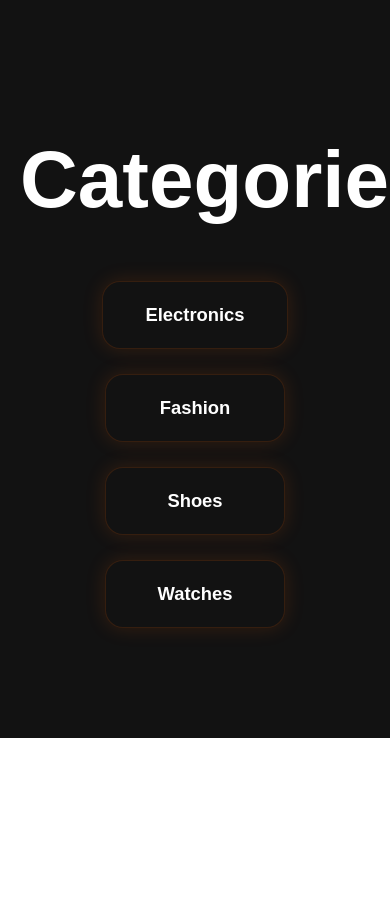
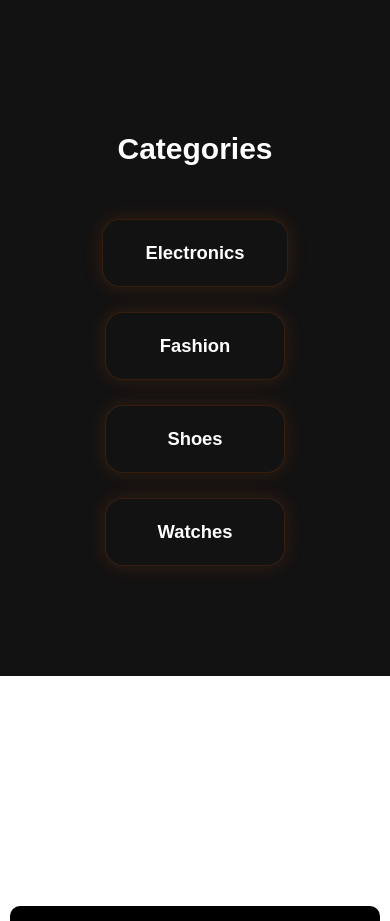
Before and after one commit to its-preeti/Shopsphere-frontend, a React (Vite) app: page / in a window 390 px wide. Shown: the part 900-1821 px from the top of the page. Built offline with nearby package versions, Linux system fonts and the light colour scheme.

Commit message:
adding frontend on git

```diff
--- a/src/pages/Home/Home.css
+++ b/src/pages/Home/Home.css
@@ -251,7 +251,7 @@
 
   /* CATEGORIES */
 
-  .categories h1{
+  .categories h2{
     font-size: 30px;
     line-height: 1;
     word-break: break-word;
```
